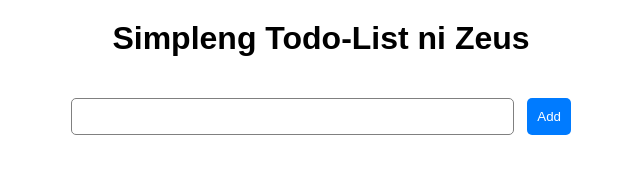
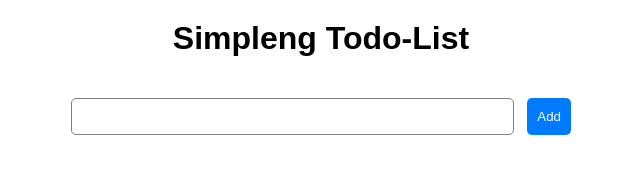
Before and after one commit to SaucedCODER/Basic_todolistApp, a plain HTML site: page index.html in a window 1280 px wide. Shown: the whole page, without its empty margins (319-959 px from the left). Drawn offline with Linux system fonts and the light colour scheme.

Commit message:
Update index.html
removing my name to the h1 element

```diff
--- a/index.html
+++ b/index.html
@@ -84,7 +84,7 @@ li button {
 }
 </style>
 <body >
-    <h1>Simpleng Todo-List ni Zeus</h1>
+    <h1>Simpleng Todo-List</h1>
 
     <div class="todo-container">
         <form class="input-container">
```
